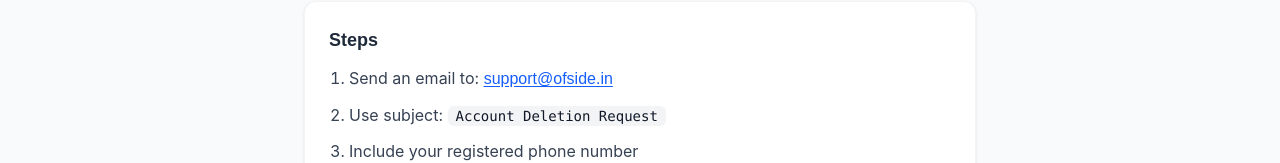
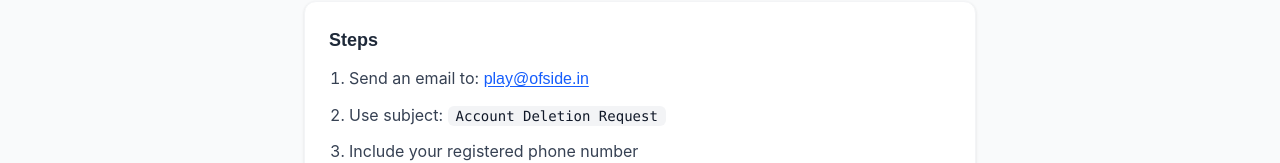
Before and after one commit to rankshell-tech/ofside-onboarding, a Next.js app: page /delete-account in a window 1280 px wide. Shown: the part 356-519 px from the top of the page. Built offline with nearby package versions, Linux system fonts and the light colour scheme.

Commit message:
Updated email contact for account deletion requests from support@ofside.in to play@ofside.in for improved communication.

```diff
--- a/src/app/delete-account/page.tsx
+++ b/src/app/delete-account/page.tsx
@@ -4,7 +4,7 @@ import React from "react";
 export const metadata: Metadata = {
     title: "Delete Your Ofside Account",
     description:
-        "Request deletion of your Ofside account and associated data. Email support@ofside.in with subject Account Deletion Request.",
+        "Request deletion of your Ofside account and associated data. Email play@ofside.in with subject Account Deletion Request.",
 };
 
 const SectionBox: React.FC<{ children: React.ReactNode }> = ({ children }) => (
@@ -32,10 +32,10 @@ const DeleteAccountPage = () => (
                     <li>
                         Send an email to:{" "}
                         <a
-                            href="mailto:support@ofside.in?subject=Account%20Deletion%20Request"
+                            href="mailto:play@ofside.in?subject=Account%20Deletion%20Request"
                             className="text-blue-600 underline underline-offset-2"
                         >
-                            support@ofside.in
+                            play@ofside.in
                         </a>
                     </li>
                     <li>
```
